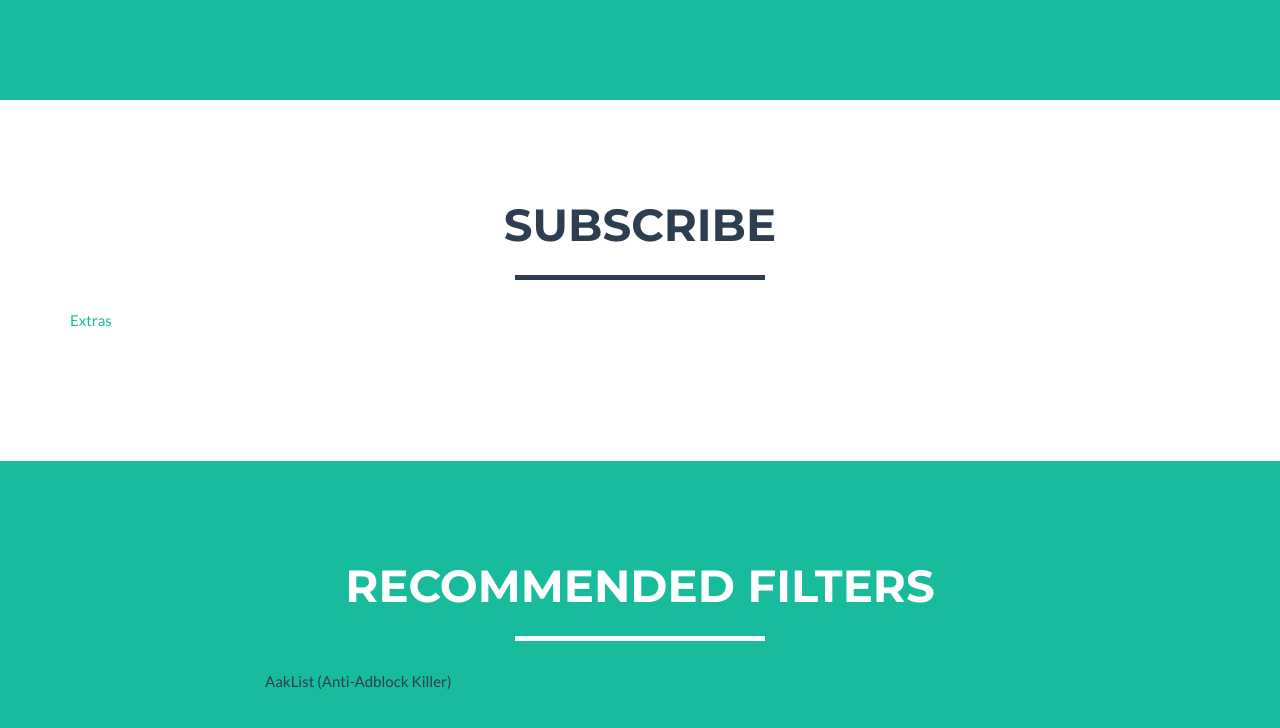
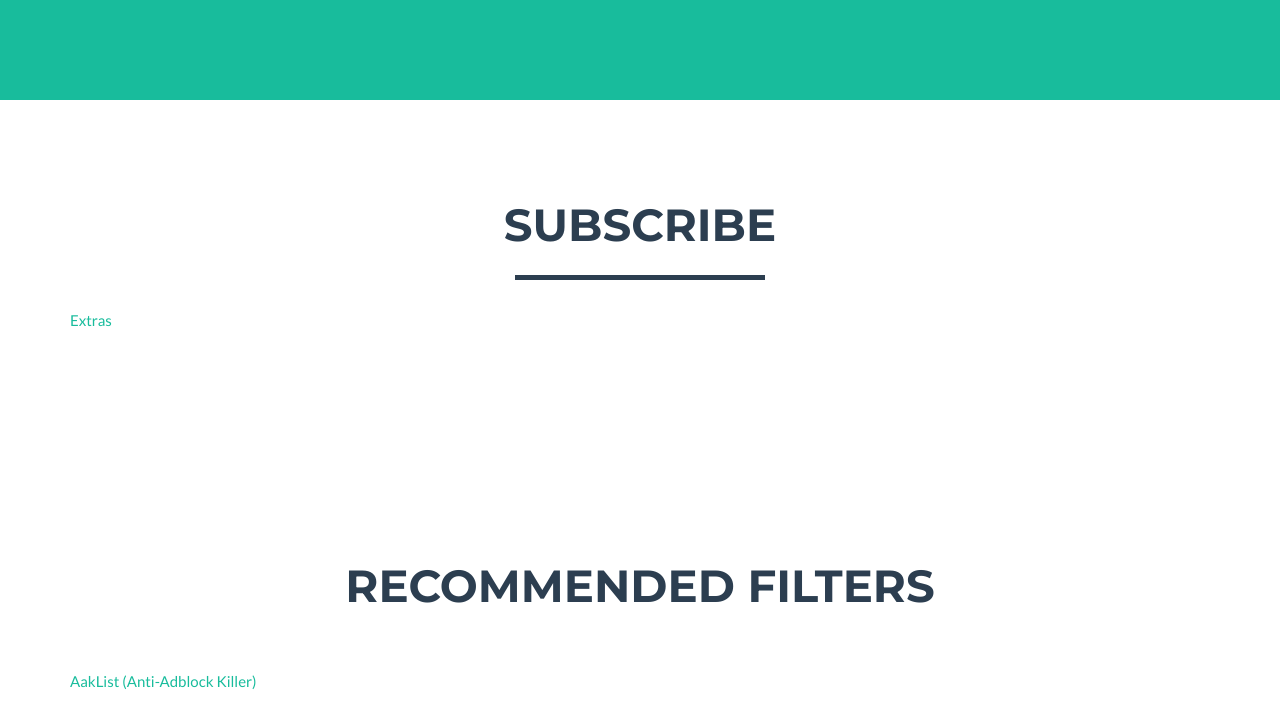
Before and after one commit to Valinwolf/halitalf.github.io, a plain HTML site: page abpfilters/index.html in a window 1280 px wide. Shown: the part 719-1447 px from the top of the page. Drawn offline with nearby package versions, Linux system fonts and the light colour scheme.

Commit message:
Tweak look

```diff
--- a/abpfilters/index.html
+++ b/abpfilters/index.html
@@ -100,7 +100,7 @@
     </section>
 
     <!-- About Section -->
-    <section class="success" id="about">
+    <section id="about">
         <div class="container">
             <div class="row">
                 <div class="col-lg-12 text-center">
@@ -109,7 +109,7 @@
                 </div>
             </div>
             <div class="row">
-                <div class="col-sm-4 col-lg-offset-2">
+                <div class="col-sm-4 portfolio-item">
                     <a href="abp:subscribe?location=https://raw.github.com/reek/anti-adblock-killer/master/anti-adblock-killer-filters.txt&title=AakList%20%28Anti-Adblock%20Killer%29">AakList (Anti-Adblock Killer)</a>
                 </div>
             </div>
```
